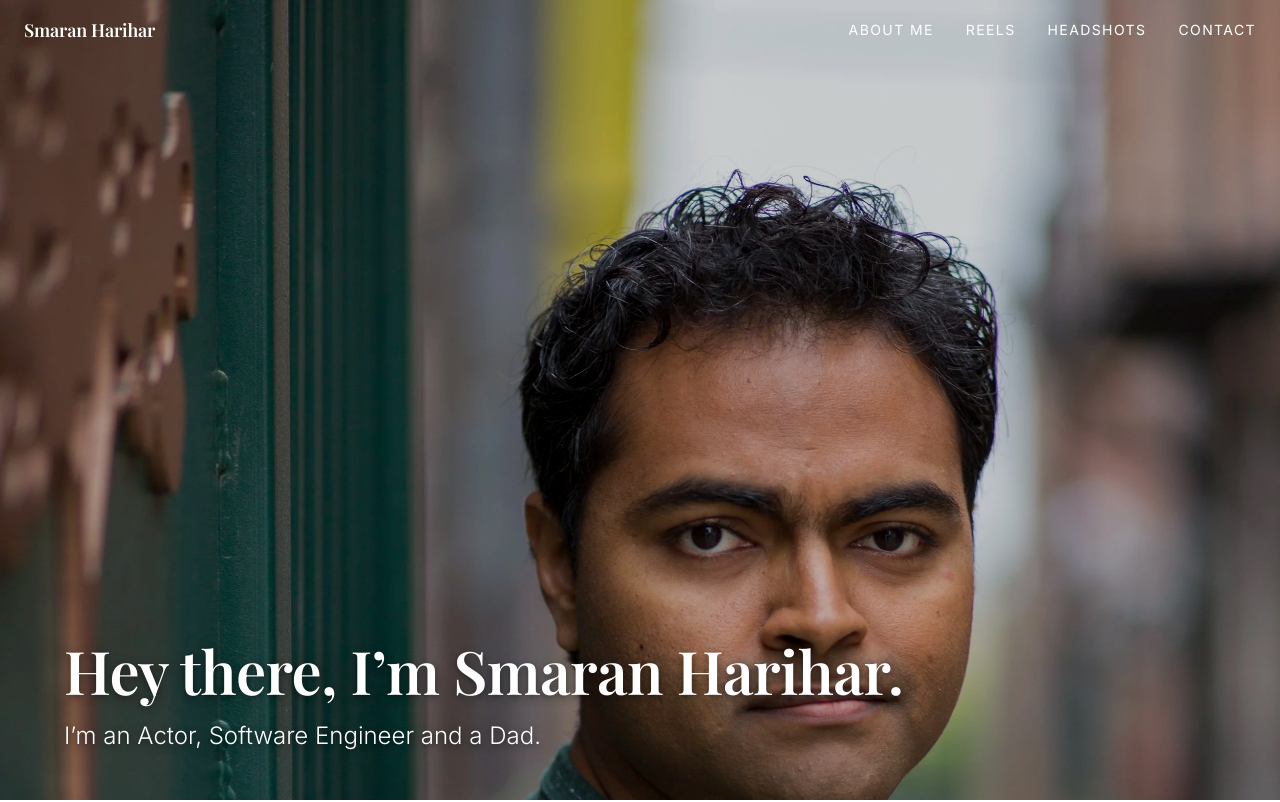
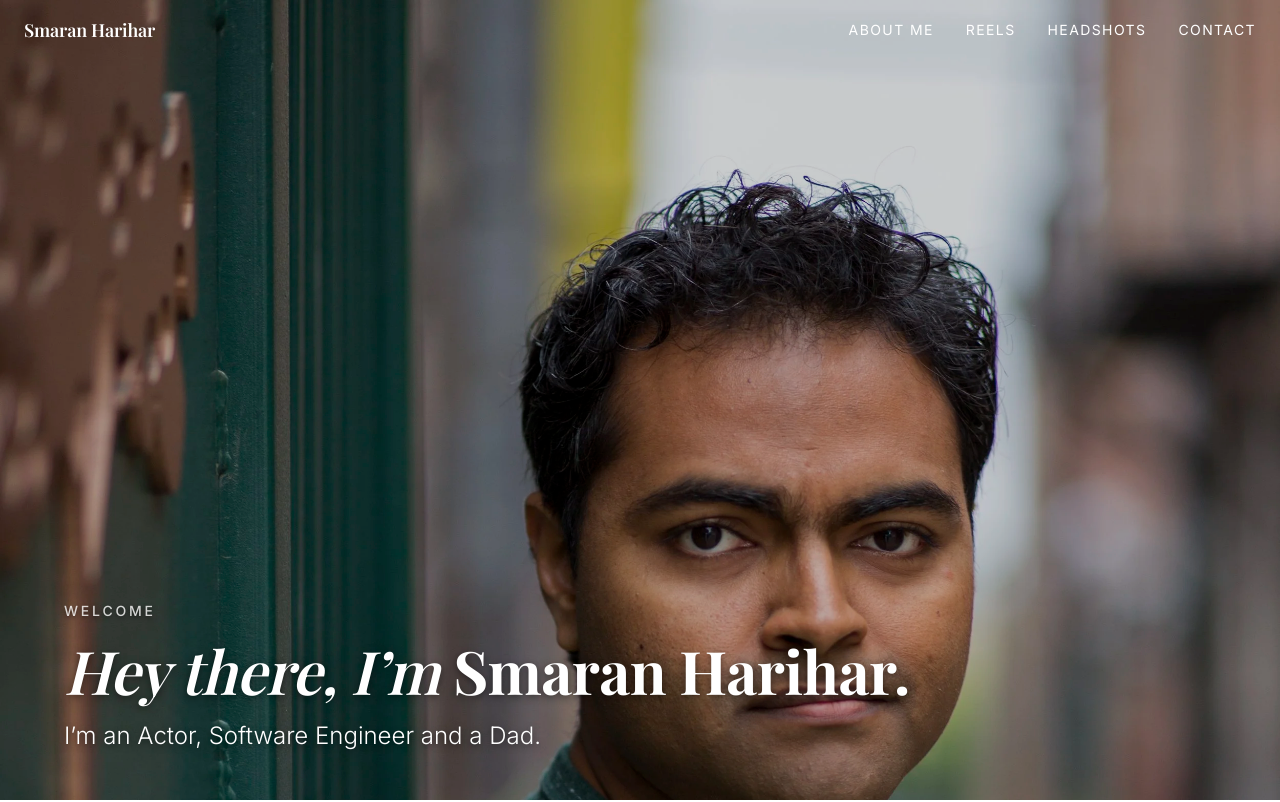
Before and after one commit to smaranh/actor-portfolio, a Next.js app: page / in a window 1280 px wide. Shown: the top 802 px of the page. Built offline with nearby package versions, Linux system fonts and the light colour scheme.

Commit message:
feat(hero): split type rhythm into eyebrow and multi-span heading

```diff
--- a/components/Hero.tsx
+++ b/components/Hero.tsx
@@ -9,11 +9,18 @@ export default function Hero() {
     >
       <div className="absolute inset-0 bg-black/20" />
       <div className="absolute bottom-12 left-8 md:left-16 text-white">
+        <p
+          className="text-xs md:text-sm tracking-[0.2em] uppercase font-medium text-white/80 mb-3"
+          style={{ textShadow: "0 2px 4px rgba(0,0,0,0.5)" }}
+        >
+          WELCOME
+        </p>
         <h1
           className="font-playfair text-4xl md:text-6xl font-semibold mb-3 leading-tight"
           style={{ textShadow: "0 2px 8px rgba(0,0,0,0.5)" }}
         >
-          Hey there, I’m Smaran Harihar.
+          <span className="italic font-normal">Hey there, I’m </span>
+          <span className="font-bold">Smaran Harihar.</span>
         </h1>
         <p
           className="text-lg md:text-2xl font-light"
```
Also changed, not shown: 1 other file (tests, documents, lock files or other folders).
